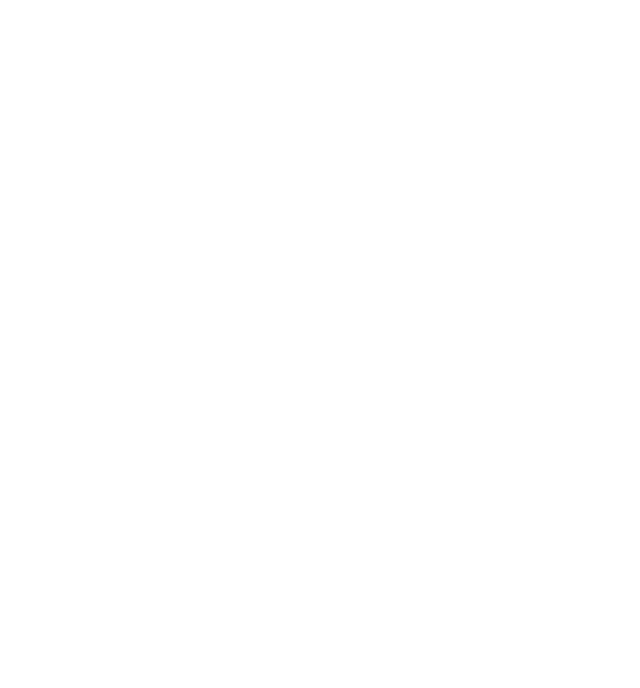
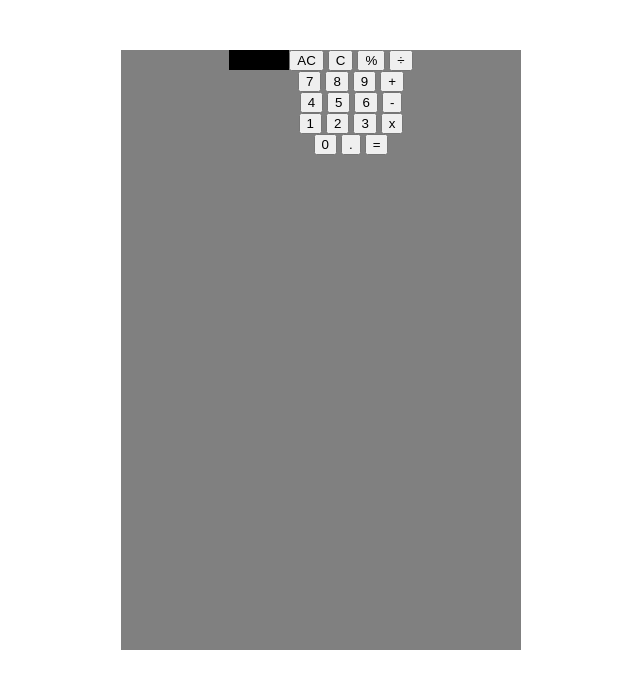
Before and after one commit to Aingkaran/Odin-Calculator, a plain HTML site: page index.html in a window 1280 px wide. Shown: the whole page, without its empty margins (319-959 px from the left). Drawn offline with Linux system fonts and the light colour scheme.

Commit message:
Add skeleton HTML and CSS for Calcualtor

```diff
--- a/index.html
+++ b/index.html
@@ -10,6 +10,44 @@
     <title>Aingkaran's Calculator</title>
 </head>
 <body>
+    <div class="container">
+        <div class="display"></div>
+        <div class=buttons>
+            <div class="row1">
+                <button>AC</button>
+                <button>C</button>
+                <button>%</button>
+                <button>÷</button>
+            </div>
+            <div class="row2">
+                <button>7</button>
+                <button>8</button>
+                <button>9</button>
+                <button>+</button>
+            </div>
+            <div class="row3">
+                <button>4</button>
+                <button>5</button>
+                <button>6</button>
+                <button>-</button>
+            </div>
+            <div class="row4">
+                <button>1</button>
+                <button>2</button>
+                <button>3</button>
+                <button>x</button>
+            </div>
+            <div class="row5">
+                <button>0</button>
+                <button>.</button>
+                <button id="equals">=</button>
 
+            </div>
+
+
+        </div>
+
+
+    </div>
 </body>
 </html>
--- a/script.js
+++ b/script.js
@@ -21,6 +21,14 @@ const divide = function(numbers) {
     return numbers.reduce((divide1, divide2) => divide1/divide2);
   };
 
+const remainder = function(numbers) {
+    return numbers.reduce((remainder1, remainder2) => remainder1%remainder2);
+  };
+
+
+
+//Combine above mathemtaical equations into on function
+//that can call all functions depending on operator input
 
 const operate= function(operator, a, b){
     if (operator== "addition"){
@@ -40,6 +48,11 @@ const operate= function(operator, a, b){
 
     }
 
+    else if (operator=="remainder"){
+        return remainder([a,b])
+
+    }
+
     else {
         return "Something Went Wrong"
     }
--- a/style.css
+++ b/style.css
@@ -0,0 +1,20 @@
+body{
+    display:flex;
+    justify-content: center;
+    margin-top: 50px;
+}
+.container{
+    background-color: grey;
+    height: 600px;
+    width: 400px;
+    display:flex;
+    justify-content: center;
+    text-align: center;
+}
+
+
+.display {
+    background-color: black;
+    width: 60px;
+    height: 20px;
+}
```
